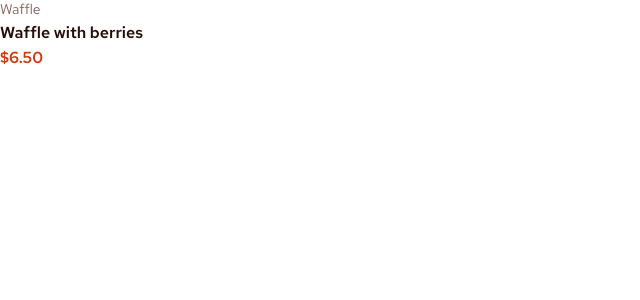
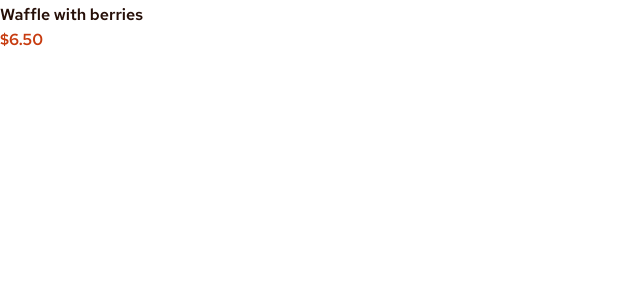
Before and after one commit to tulucalexandru/product-list-with-cart, a React (Vite) app: page / in a window 1280 px wide. Shown: the top 300 px of the page, without its empty margins (0-640 px from the left). Built offline with nearby package versions, Linux system fonts and the light colour scheme.

Commit message:
deleted useless document

```diff
--- a/src/App.tsx
+++ b/src/App.tsx
@@ -1,14 +1,16 @@
 import "./App.css";
-import AddToCart from "./components/buttons/AddToCart";
-import ImageCard from "./components/cards/ImageCard";
 import ProductTitle from "./components/ProductTitle";
 
-function App() {
+type Props = {
+  name: string;
+}
+
+function App(props: Props) {
   return (
     <>
       {/* <AddToCart></AddToCart> */}
       {/* <ImageCard /> */}
-      <ProductTitle />
+      <ProductTitle title={props.name}></ProductTitle>
     </>
   );
 }
--- a/src/components/ProductTitle.tsx
+++ b/src/components/ProductTitle.tsx
@@ -1,9 +1,13 @@
 import styles from "./ProductTitle.module.scss";
 
-export default function ProductTitle() {
+type TitleProps = {
+  title: string;
+};
+
+export default function ProductTitle(props: TitleProps) {
   return (
     <div className={styles.ProductTitle}>
-      <h2>Waffle</h2>
+      <h2>{props.title}</h2>
       <h1>Waffle with berries</h1>
       <h3>$6.50</h3>
     </div>
```
Also changed, not shown: 1 other file (tests, documents, lock files or other folders).
